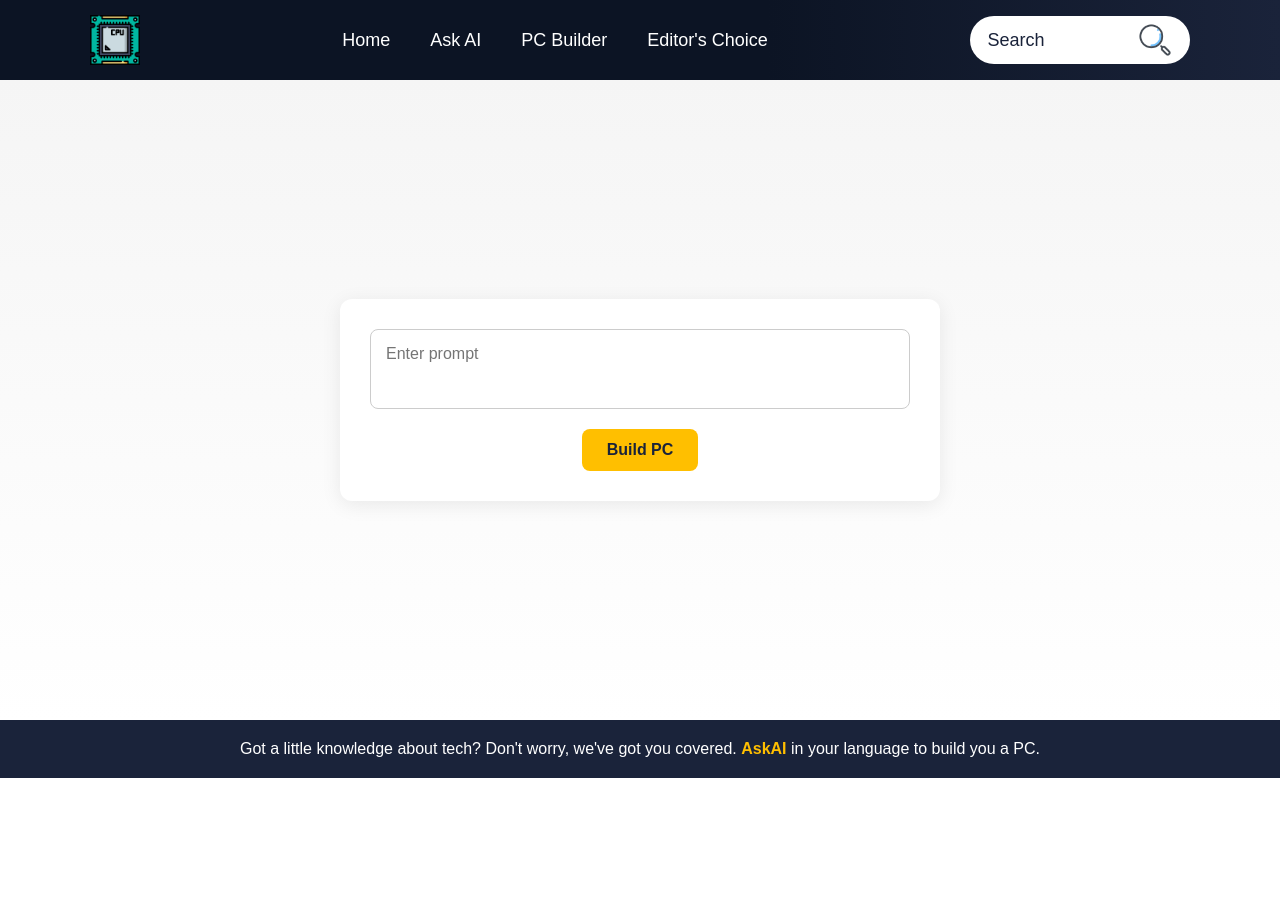
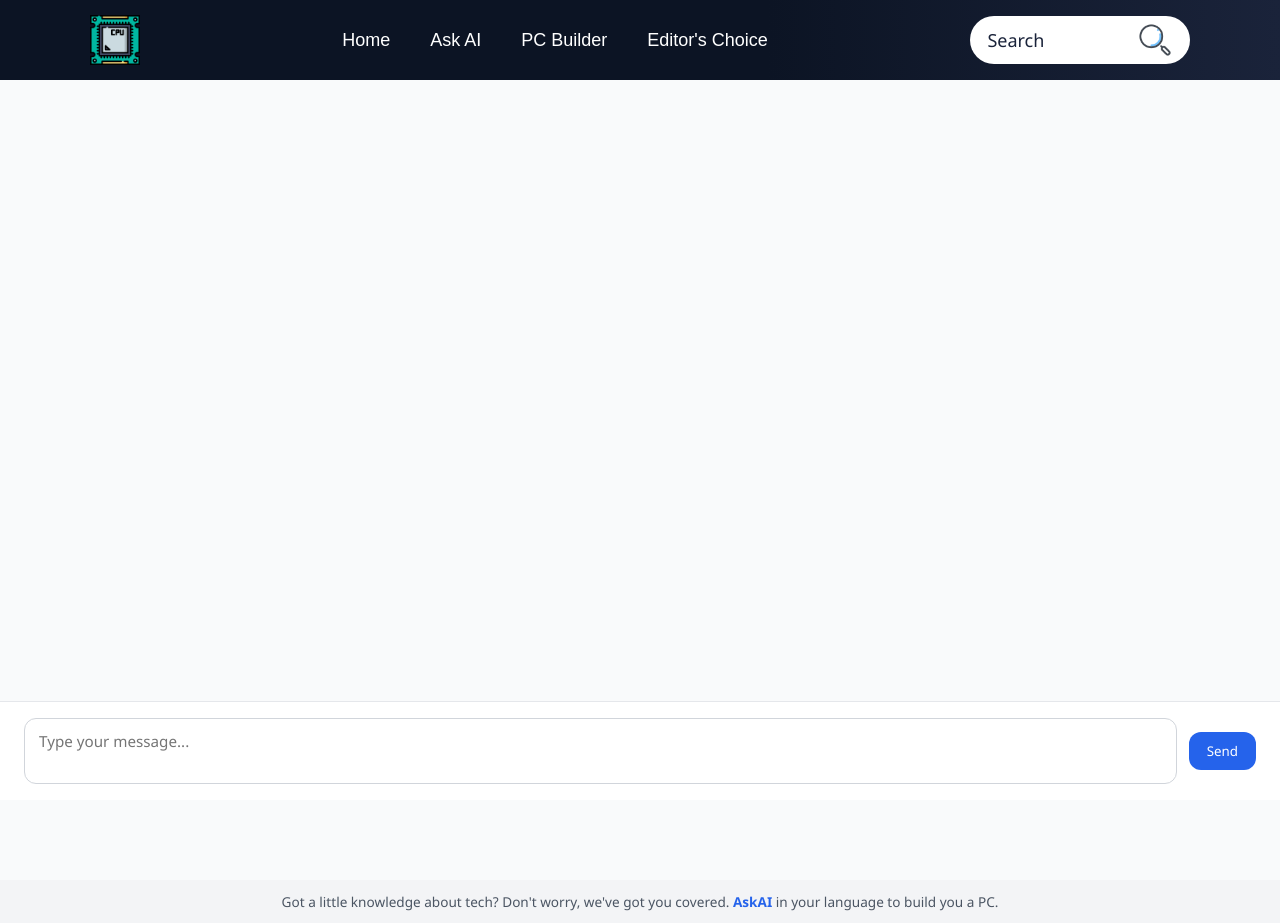
Before and after one commit to mehedi-4/pc-builder, a React (Vite) app: page /askai in a window 1280 px wide. Before the commit the page ends 800 px from the top, so only its background shows below. Built offline with nearby package versions, Linux system fonts and the light colour scheme.

Commit message:
chat interface done

```diff
--- a/src/menu/askai.css
+++ b/src/menu/askai.css
@@ -3,183 +3,153 @@
   box-sizing: border-box;
   margin: 0;
   padding: 0;
-    font-family: 'Arial', sans-serif;
+  font-family: "Segoe UI", Arial, sans-serif;
 }
 
-/* Header is imported separately via Header.css */
-
-/* Main Chat Area */
-/* Main Chat Area */
+/* Chat Main Layout */
 .chat-main {
   display: flex;
   flex-direction: column;
-    align-items: center; /* Horizontal centering */
-    justify-content: center; /* Vertical centering */
-    min-height: 80vh; /* Full viewport height */
-    padding: 20px;
-    background: linear-gradient(to bottom, #f5f5f5, #fff);
+  justify-content: space-between;
+  min-height: 100vh;
+  background: #f9fafb;
 }
 
-
-/* Prompt Form */
-.prompt-container {
+/* Chat Container */
+.chat-container {
+  flex: 1;
+  overflow-y: auto;
+  padding: 24px;
+  max-width: 800px;
+  margin: 0 auto;
   display: flex;
-    justify-content: center;
-    width: 100%;
+  flex-direction: column;
+  gap: 12px;
 }
 
-.prompt-form {
-    display: flex;
-    flex-direction: column;
-    align-items: center; /* Center children horizontally */
-    width: 100%;
-    max-width: 600px;
-    background: #ffffff;
-    padding: 30px;
-    border-radius: 12px;
-    box-shadow: 0 4px 20px rgba(0, 0, 0, 0.08);
+/* Chat Bubbles */
+.chat-message {
+  max-width: 75%;
+  min-width: 160px; /* ✅ prevents shrinking */
+  padding: 12px 16px;
+  margin: 6px 0;
+  border-radius: 18px;
+  line-height: 1.5;
+  font-size: 0.95rem;
+  box-shadow: 0 2px 6px rgba(0, 0, 0, 0.06);
+  word-wrap: break-word;
 }
 
-
-.prompt-form textarea {
-    width: 100%;
-    min-height: 80px;
-    padding: 15px;
-    font-size: 1rem;
-    border: 1px solid #ccc;
-    border-radius: 8px;
-    resize: none;
-    margin-bottom: 20px;
-    transition: border 0.3s, box-shadow 0.3s;
+/* User message (right) */
+.user-msg {
+  align-self: flex-end;
+  background: #2563eb;
+  color: #fff;
+  border-bottom-right-radius: 6px;
 }
 
-.prompt-form textarea:focus {
-    outline: none;
-    border-color: #ffbf00;
-    box-shadow: 0 0 5px rgba(255, 191, 0, 0.5);
+/* AI message (left) */
+.ai-msg {
+  align-self: flex-start;
+  background: #ffffff;
+  color: #111827;
+  border-bottom-left-radius: 6px;
 }
 
-/* Buttons */
-.prompt-form button,
-.loading-container button,
-.response-container button {
-    padding: 12px 25px;
-    background: #ffbf00;
-    border: none;
-    border-radius: 8px;
-    color: #1a233a;
-    font-size: 1rem;
-    cursor: pointer;
-    font-weight: 600;
-    max-width: 150px;
-
-    transition: transform 0.3s, background 0.3s;
+/* Typing indicator bubble */
+.ai-msg.typing {
+  display: flex;
+  align-items: center;
+  gap: 4px;
+  min-width: 120px;
 }
 
-.prompt-form button:hover,
-.loading-container button:hover,
-.response-container button:hover {
-    transform: scale(1.05);
-    background: #e6ac00;
+/* Dots animation */
+.dot {
+  width: 8px;
+  height: 8px;
+  background: #4b5563;
+  border-radius: 50%;
+  animation: blink 1.4s infinite both;
 }
 
-/* Loading Container */
-.loading-container {
-    display: flex;
-    flex-direction: column;
-    align-items: center;
-    justify-content: center;
+.dot:nth-child(1) {
+  animation-delay: 0s;
+}
+.dot:nth-child(2) {
+  animation-delay: 0.2s;
+}
+.dot:nth-child(3) {
+  animation-delay: 0.4s;
 }
 
-.loading-container p {
-    font-style: italic;
-    color: #ff4500;
-    margin-bottom: 20px;
+@keyframes blink {
+  0%,
+  80%,
+  100% {
+    transform: scale(0.6);
+    opacity: 0.3;
+  }
+  40% {
+    transform: scale(1);
+    opacity: 1;
+  }
 }
 
-/* Response Container */
-.response-container {
+/* Input Form */
+.chat-input-form {
   display: flex;
-    flex-direction: column;
   align-items: center;
-    width: 100%;
+  gap: 12px;
+  padding: 16px 24px;
+  border-top: 1px solid #e5e7eb;
+  background: #ffffff;
+  position: sticky;
+  bottom: 0;
 }
 
-.response-container p.no-products {
-    color: #ff4500;
+.chat-input-form textarea {
+  flex: 1;
+  resize: none;
+  padding: 12px 14px;
+  font-size: 0.95rem;
+  border-radius: 12px;
+  border: 1px solid #d1d5db;
+  outline: none;
+  transition: border 0.2s;
+}
+
+.chat-input-form textarea:focus {
+  border-color: #2563eb;
+  box-shadow: 0 0 0 3px rgba(37, 99, 235, 0.15);
+}
+
+.chat-input-form button {
+  padding: 10px 18px;
+  border-radius: 12px;
+  background: #2563eb;
+  color: white;
+  border: none;
+  cursor: pointer;
   font-weight: 500;
-    margin-bottom: 15px;
+  transition: background 0.2s, transform 0.2s;
+}
+
+.chat-input-form button:hover {
+  background: #1d4ed8;
+  transform: scale(1.05);
 }
 
 /* Footer */
 .chat-footer {
   text-align: center;
-    padding: 20px 10px;
-    background: #1a233a;
-    color: #ffffff;
-    font-size: 1rem;
-    margin-bottom: 0;
+  padding: 12px;
+  font-size: 0.85rem;
+  background: #f3f4f6;
+  color: #4b5563;
 }
 
 .chat-footer .highlight {
-    color: #ffbf00;
-    font-weight: 700;
+  color: #2563eb;
+  font-weight: 600;
 }
-
-/* Holder Grid (Products) */
-.holder-grid {
-    display: grid;
-    grid-template-columns: repeat(auto-fit, minmax(180px, 1fr));
-    gap: 20px;
-    margin-top: 20px;
-    width: 100%;
-    max-width: 1200px;
-}
-
-.product-card {
-    background: #fff;
-    border-radius: 12px;
-    padding: 10px;
-    text-align: center;
-    box-shadow: 0 4px 15px rgba(0,0,0,0.08);
-    transition: transform 0.3s, box-shadow 0.3s;
-}
-
-.product-card:hover {
-    transform: translateY(-5px);
-    box-shadow: 0 8px 20px rgba(0,0,0,0.15);
-}
-
-.image-container {
-    width: 100%;
-    padding: 10px;
-}
-
-.image-container img {
-    max-width: 100%;
-    height: auto;
-    object-fit: contain;
-    border-radius: 8px;
-}
-
-.product-title {
-    font-size: 1rem;
-    font-weight: 600;
-    margin-top: 10px;
-    color: #1a233a;
-}
-
-.product-price {
-    font-size: 0.9rem;
-    font-weight: 500;
-    color: #ffbf00;
-    margin-top: 5px;
-}
-.component-names {
-    border: 2px solid #ccc;
-    max-width: 600px;
-    padding: 10px;
-    box-shadow: 0 4px 15px rgba(0, 0, 0, 0.2); /* regular shadow */
-    border-radius: 8px;
-    margin: 20px auto; /* center horizontally if needed */
-}
--- a/src/menu/askai.jsx
+++ b/src/menu/askai.jsx
@@ -1,28 +1,22 @@
-import { useState } from "react";
-import { useNavigate } from "react-router-dom";
+import { useState, useRef, useEffect } from "react";
 import Header from "../components/Header";
-
 import "./askai.css";
 
 export default function AskAI() {
-  const navigate = useNavigate();
+  const [messages, setMessages] = useState([]); // chat history
   const [prompt, setPrompt] = useState("");
   const [loading, setLoading] = useState(false);
-  const [promptEntered, setPromptEntered] = useState(false);
-  const [components, setComponents] = useState([]);
+  const chatEndRef = useRef(null);
 
   async function getResponse(e) {
     e.preventDefault();
+    if (!prompt.trim()) return;
+
+    // Add user message
+    const newMessages = [...messages, { role: "user", text: prompt }];
+    setMessages(newMessages);
+    setPrompt("");
     setLoading(true);
-    setPromptEntered(true);
-
-    if (!prompt.trim()) {
-      setPrompt("");
-      setLoading(false);
-      setPromptEntered(false);
-      setComponents([]);
-      return;
-    }
 
     try {
       const res = await fetch("http://localhost:3000/chat", {
@@ -33,59 +27,66 @@ export default function AskAI() {
 
       const data = await res.json();
 
+      let botReply = "";
       if (Array.isArray(data) && data.length > 0) {
-        setComponents(data);
+        botReply = data.join(", ");
       } else {
-        setComponents([]);
+        botReply = "No response.";
       }
+
+      // Add AI response
+      setMessages((prev) => [...prev, { role: "ai", text: botReply }]);
     } catch (error) {
-      console.log(error);
-      setComponents([]);
+      console.error(error);
+      setMessages((prev) => [...prev, { role: "ai", text: "Error fetching response." }]);
     } finally {
       setLoading(false);
     }
   }
 
-  function tryAgain() {
-    setPrompt("");
-    setComponents([]);
-    setPromptEntered(false);
-    setLoading(false);
-  }
+  // Auto scroll down when messages update
+  useEffect(() => {
+    chatEndRef.current?.scrollIntoView({ behavior: "smooth" });
+  }, [messages, loading]);
 
   return (
     <>
       <Header />
       <main className="chat-main">
-        {!promptEntered ? (
-          <div className="prompt-container">
-            <form onSubmit={getResponse} className="prompt-form">
-              <textarea
-                placeholder="Enter prompt"
-                value={prompt}
-                onChange={(e) => setPrompt(e.target.value)}
-              />
-              <button type="submit">Build PC</button>
-            </form>
-          </div>
-        ) : loading ? (
-          <div className="loading-container">
-            <p>Loading...</p>
-            <button onClick={tryAgain}>Ask Again</button>
-          </div>
-        ) : (
-          <div className="response-container">
-            <div className="component-names">
-              {components.length > 0 ? (
-                <p>{components.join(", ")}</p>
-              ) : (
-                <p className="no-products">No response</p>
-              )}
-              </div>
-              <button onClick={tryAgain}>Ask Again</button>
+        <div className="chat-container">
+          {messages.map((msg, idx) => (
+            <div
+              key={idx}
+              className={`chat-message ${msg.role === "user" ? "user-msg" : "ai-msg"}`}
+            >
+              {msg.text}
+            </div>
+          ))}
 
-          </div>
-        )}
+          {/* Typing indicator */}
+          {loading && (
+            <div className="chat-message ai-msg typing">
+              <span className="dot"></span>
+              <span className="dot"></span>
+              <span className="dot"></span>
+            </div>
+          )}
+
+          <div ref={chatEndRef} />
+        </div>
+
+        {/* Input */}
+        <form onSubmit={getResponse} className="chat-input-form">
+          <textarea
+            placeholder="Type your message..."
+            value={prompt}
+            onChange={(e) => setPrompt(e.target.value)}
+            rows={2}
+          />
+          <button type="submit" disabled={loading}>
+            Send
+          </button>
+        </form>
       </main>
 
       <footer className="chat-footer">
```
Lines whose indentation alone changed are shown as unchanged.
